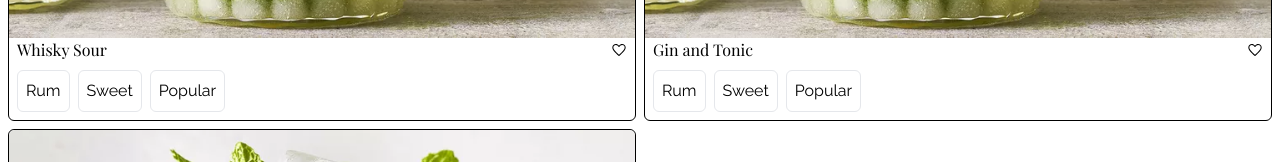
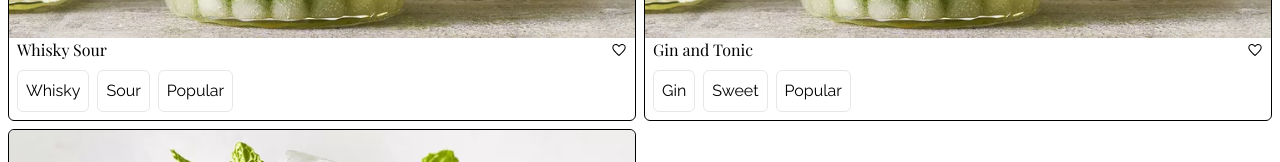
Before and after one commit to jacob-seiler/cocktails-website, a Next.js app: page / in a window 1280 px wide. Shown: the part 1553-1715 px from the top of the page. Built offline with nearby package versions, Linux system fonts and the light colour scheme; a web font is replaced by a local one.

Commit message:
Turned card data into array

```diff
--- a/app/Cards.tsx
+++ b/app/Cards.tsx
@@ -6,15 +6,47 @@ interface CardsProps {
 }
 
 const Cards: React.FC<CardsProps> = ({className}) => {
+    const data = [
+        {
+            title: "Mojito",
+            thumbnail: mojito,
+            tags: ['Rum', 'Sweet', 'Popular']
+        },
+        {
+            title: "Pina Colada",
+            thumbnail: mojito,
+            tags: ['Rum', 'Sweet', 'Popular']
+        },
+        {
+            title: "Strawberry Daiquiri",
+            thumbnail: mojito,
+            tags: ['Rum', 'Sweet', 'Popular']
+        },
+        {
+            title: "Negroni",
+            thumbnail: mojito,
+            tags: ['Rum', 'Sweet', 'Popular']
+        },
+        {
+            title: "Whisky Sour",
+            thumbnail: mojito,
+            tags: ['Whisky', 'Sour', 'Popular']
+        },
+        {
+            title: "Gin and Tonic",
+            thumbnail: mojito,
+            tags: ['Gin', 'Sweet', 'Popular']
+        },
+        {
+            title: "Rum and Coke",
+            thumbnail: mojito,
+            tags: ['Rum', 'Sweet', 'Popular']
+        },
+    ]
+
     return (
         <div className={`${className} grid grid-cols-2 gap-2`}>
-            <Card title="Mojito" thumbnail={mojito} tags={['Rum', 'Sweet', 'Popular']} />
-            <Card title="Pina Colada" thumbnail={mojito} tags={['Rum', 'Sweet', 'Popular']} />
-            <Card title="Strawberry Daiquiri" thumbnail={mojito} tags={['Rum', 'Sweet', 'Popular']} />
-            <Card title="Negroni" thumbnail={mojito} tags={['Rum', 'Sweet', 'Popular']} />
-            <Card title="Whisky Sour" thumbnail={mojito} tags={['Rum', 'Sweet', 'Popular']} />
-            <Card title="Gin and Tonic" thumbnail={mojito} tags={['Rum', 'Sweet', 'Popular']} />
-            <Card title="Rum and Coke" thumbnail={mojito} tags={['Rum', 'Sweet', 'Popular']} />
+            {data.map((item, i) => <Card key={i} title={item.title} thumbnail={item.thumbnail} tags={item.tags} />)}
         </div>
     )
 }
```
